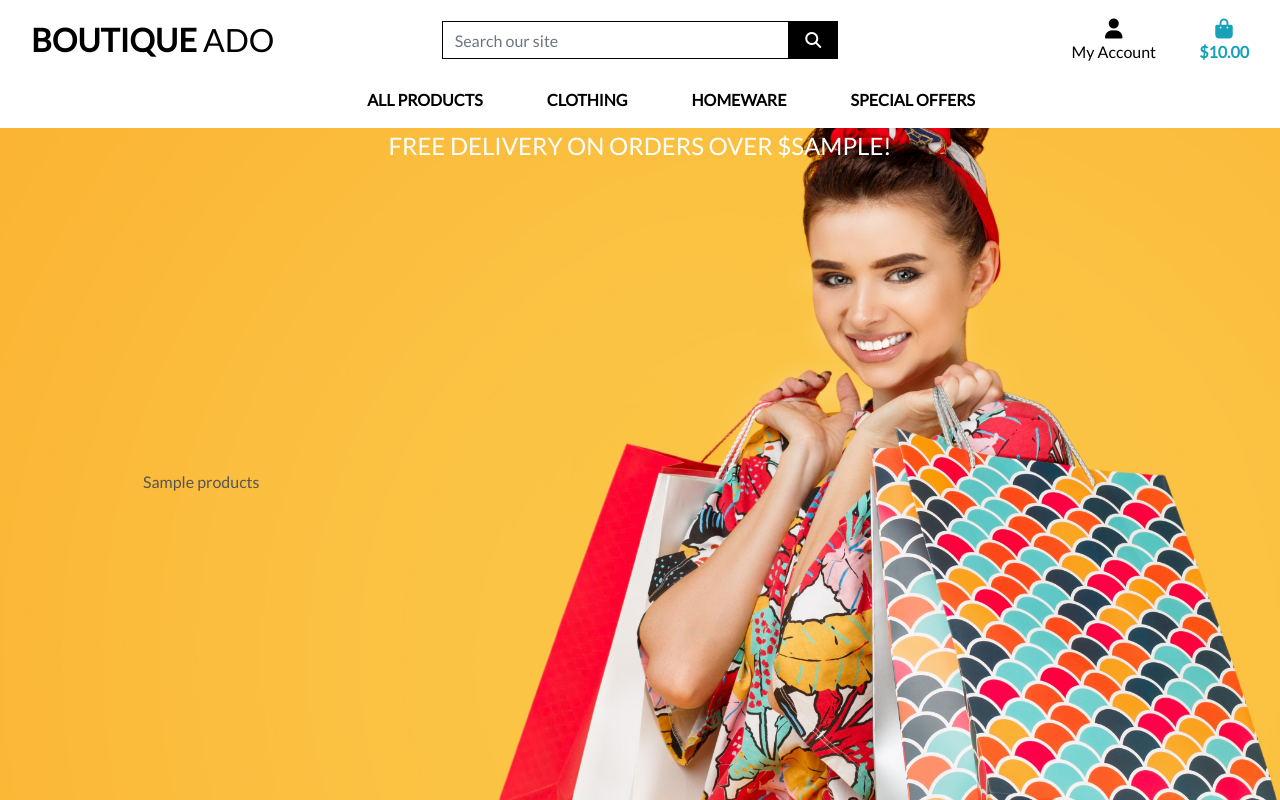
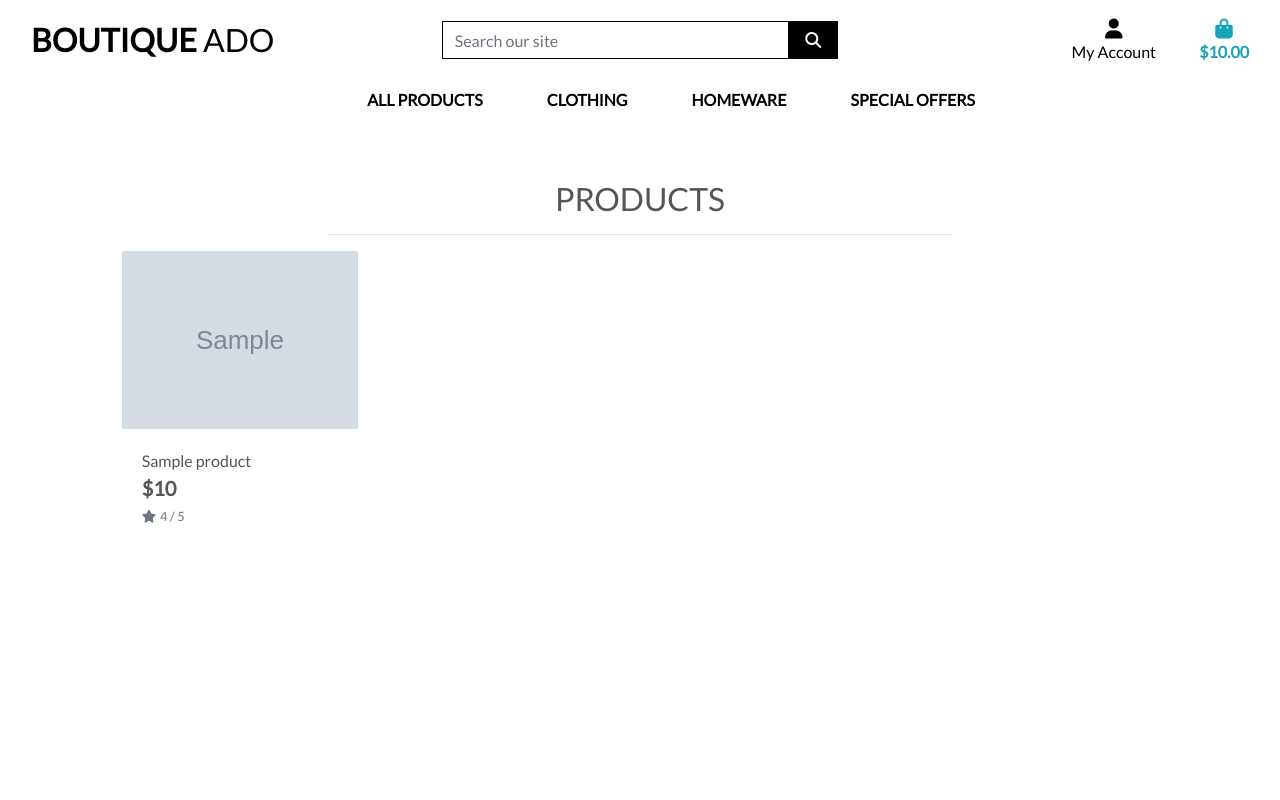
Before and after one commit to SantiagoYanezFerreiro/Top_Notch_Coffee, a Django app: template products/templates/products/products.html in a window 1280 px wide. Run offline with Django 3.2, Linux system fonts and the light colour scheme; the template is opened without the code that fills it: most values are stand-ins (such as "Sample title", 1, 10 or a date in 2020); grey boxes marked "Sample" are stand-in pictures; parts of the project's set-up code (start-up, migrations or seed data) failed here and were passed over; some libraries are stand-ins or nearby versions.

Commit message:
product pages basic version

```diff
--- a/products/templates/products/products.html
+++ b/products/templates/products/products.html
@@ -7,14 +7,72 @@
             <div class="col"></div>
         </div>
     </div>
-
 {% endblock %}
 
 {% block content %}
-    <div class="container h-100">
-        <div class="row h-100">
-            <div class="col-7 col-md-6 my-auto">
-                {{products}}
+    <div class="overlay"></div>
+    <div class="container-fluid">
+        <div class="row">
+            <div class="col text-center mt-3">
+                <h2 class="logo-font">Products</h2>
+                <hr class="w-50 mb-1">
+            </div>
+        </div>
+        <div class="row">
+            <div class="product-container col-10 offset-1">
+                <div class="row mt-1 mb-2"></div>
+                <div class="row">
+                    {% for product in products %}
+                        <div class="col-sm-6 col-md-6 col-lg-4 col-xl-3">
+                            <div class="card h-100 border-0">
+                                {% if product.image %}
+                                <a href="{% url 'product_detail' product.id %}">
+                                    <img class="card-img-top img-fluid" src="{{ product.image.url }}" alt="{{ product.name }}">
+                                </a>
+                                {% else %}
+                                <a href="{% url 'product_detail' product.id %}">
+                                    <img class="card-img-top img-fluid" src="{{ MEDIA_URL }}noimage.png" alt="{{ product.name }}">
+                                </a>
+                                {% endif %}
+                                <div class="card-body pb-0">
+                                    <p class="mb-0">{{ product.name }}</p>
+                                </div>
+                                <div class="card-footer bg-white pt-0 border-0 text-left">
+                                    <div class="row">
+                                        <div class="col">
+                                            <p class="lead mb-0 text-left font-weight-bold">${{ product.price }}</p>
+                                            {% if product.rating %}
+                                                <small class="text-muted"><i class="fas fa-star mr-1"></i>{{ product.rating }} / 5</small>
+                                            {% else %}
+                                                <small class="text-muted">No Rating</small>
+                                            {% endif %}
+                                        </div>
+                                    </div>
+                                </div>
+                            </div>
+                        </div>
+                        {% if forloop.counter|divisibleby:1 %}
+                            <div class="col-12 d-sm-none mb-5">
+                                <hr>
+                            </div>
+                        {% endif %}
+                        {% if forloop.counter|divisibleby:2 %}
+                            <div class="col-12 d-none d-sm-block d-md-block d-lg-none mb-5">
+                                <hr>
+                            </div>
+                        {% endif %}
+                        {% if forloop.counter|divisibleby:3 %}
+                            <div class="col-12 d-none d-lg-block d-xl-none mb-5">
+                                <hr>
+                            </div>
+                        {% endif %}
+                        {% if forloop.counter|divisibleby:4 %}
+                            <div class="col-12 d-none d-xl-block mb-5">
+                                <hr>
+                            </div>
+                        {% endif %}
+                    {% endfor %}
+                </div>
             </div>
         </div>
     </div>
--- a/products/urls.py
+++ b/products/urls.py
@@ -2,5 +2,6 @@ from django.urls import path
 from . import views
 
 urlpatterns = [
-    path('', views.all_products, name='products')
+    path('', views.all_products, name='products'),
+    path('<product_id>', views.product_detail, name='product_detail')
 ]
--- a/static/css/base.css
+++ b/static/css/base.css
@@ -56,6 +56,15 @@ body {
     border: 1px solid black !important;
 }
 
+.overlay{
+    height:100%;
+    width:100%;
+    top:0%;
+    left:0%;
+    position:fixed;
+    background:white;
+    z-index: -1;
+}
 /* -------------------------------- Media Queries */
 
 /* Slightly larger container on xl screens */
```
Also changed, not shown: products/templates/products/product_detail.html (added, +43 -0 lines), products/views.py (+4 -4 lines).
